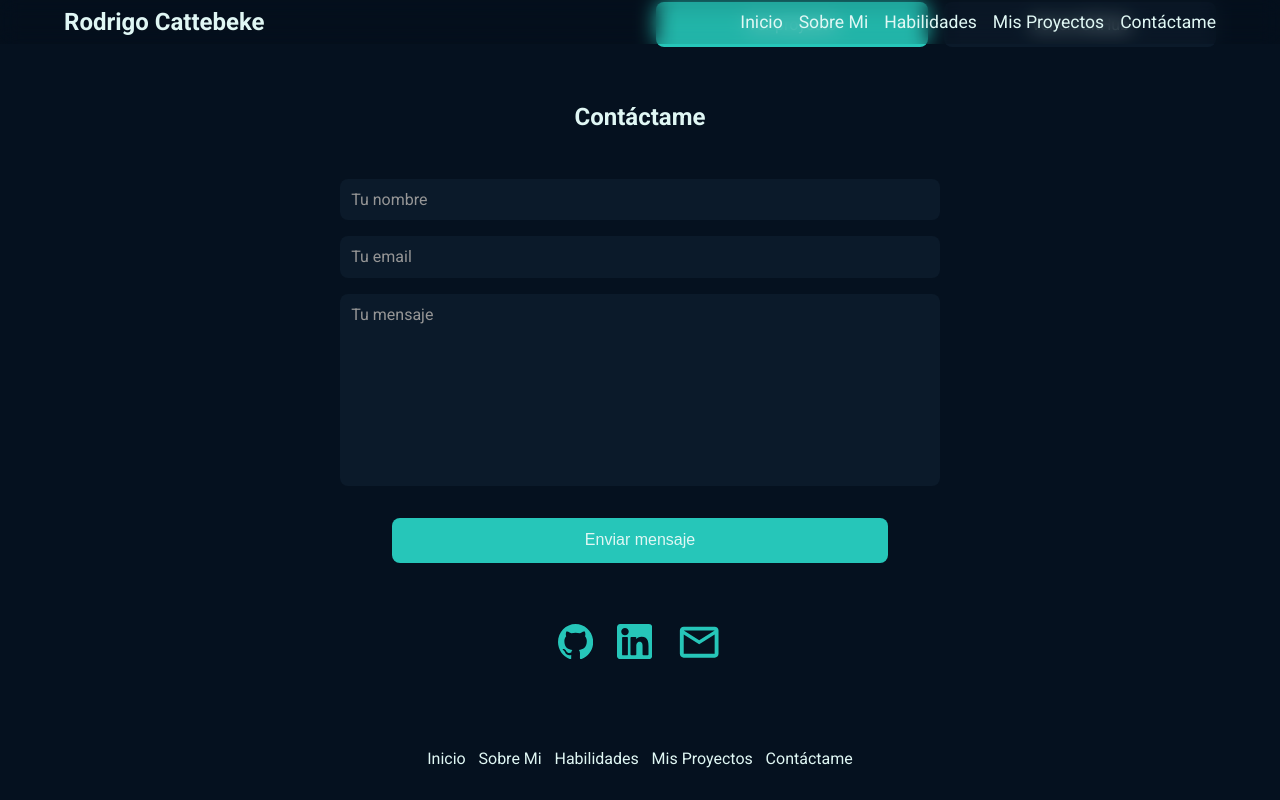
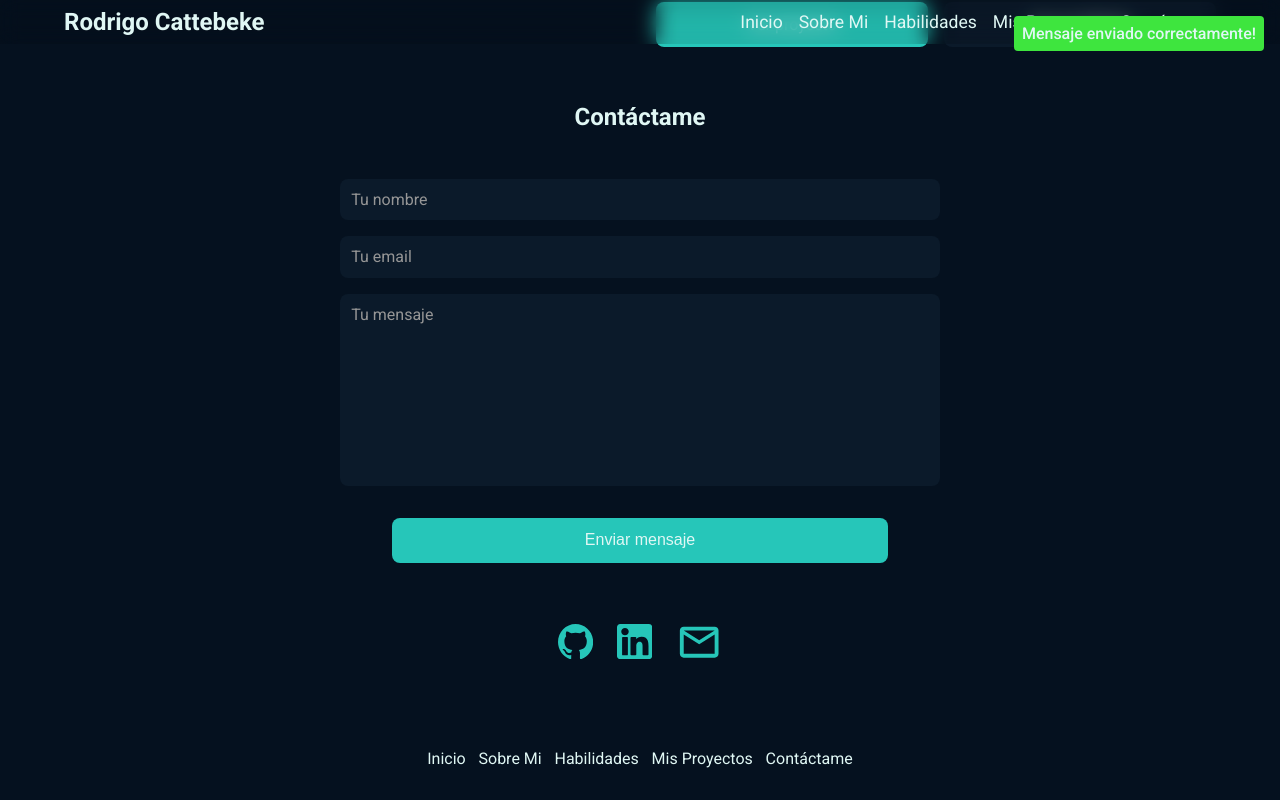
Before and after one commit to rodrigocattebeke/portfolio-updated, a React (Vite) app: page / in a window 1280 px wide. Both pictures are taken after typing "Sample", "name@example.com", "Sample" into the empty fields and a click on the button "Enviar mensaje". Shown: the part 2495-3295 px from the top of the page. Built offline with nearby package versions, Linux system fonts and the light colour scheme.

Commit message:
feat(Home): add a toast for form submit

```diff
--- a/src/Home.jsx
+++ b/src/Home.jsx
@@ -19,9 +19,13 @@ import { Skill } from "./components/ui/skill/Skill";
 import { Menu } from "./components/icons/Menu";
 import { proyects } from "./constants/proyects";
 import HeroImg from "@/assets/images/rodrigo_cattebeke.png";
+import { Toast } from "./components/ui/toast/Toast";
 
 export function Home() {
   const [isOpen, setIsOpen] = useState(false);
+  const [toastMessage, setToastMessage] = useState("");
+  const [toastMode, setToastMode] = useState("success");
+  const [showToast, setShowToast] = useState(false);
 
   // Header modal links
   const navLinks = [
@@ -54,15 +58,23 @@ export function Home() {
       });
 
       if (response.ok) {
-        alert("Mensaje enviado correctamente!");
+        setToastMessage("Mensaje enviado correctamente!");
+        setShowToast(true);
+        setToastMode("success");
         form.reset();
       } else {
-        alert("Error al enviar el mensaje.");
+        setToastMessage("Error al enviar el mensaje.");
+        setShowToast(true);
+        setToastMode("error");
       }
     } catch (error) {
-      alert("Error al enviar el mensaje.");
+      setToastMessage("Error al enviar el mensaje.");
+      setShowToast(true);
+      setToastMode("error");
       console.error(error);
     }
+
+    setTimeout(() => setShowToast(false), 4000);
   };
 
   // Intersection observer
@@ -173,6 +185,12 @@ export function Home() {
             </div>
           </form>
         </div>
+        {/* Toast */}
+        {showToast && (
+          <div className={"toastContainer"}>
+            <Toast message={toastMessage} mode={toastMode} />
+          </div>
+        )}
       </section>
       <section className="linksIcons fade-element">
         <a href="https://github.com/rodrigocattebeke" rel="noopener" target="_blank">
--- a/src/index.css
+++ b/src/index.css
@@ -318,6 +318,15 @@ textarea {
   margin-top: 1rem;
 }
 
+.toastContainer {
+  position: fixed;
+  top: 1rem;
+  right: 1rem;
+  width: fit-content;
+  animation: fadeIn 1s ease-in-out;
+  z-index: 99;
+}
+
 /**   Links icons   **/
 .linksIcons {
   display: flex;
```
